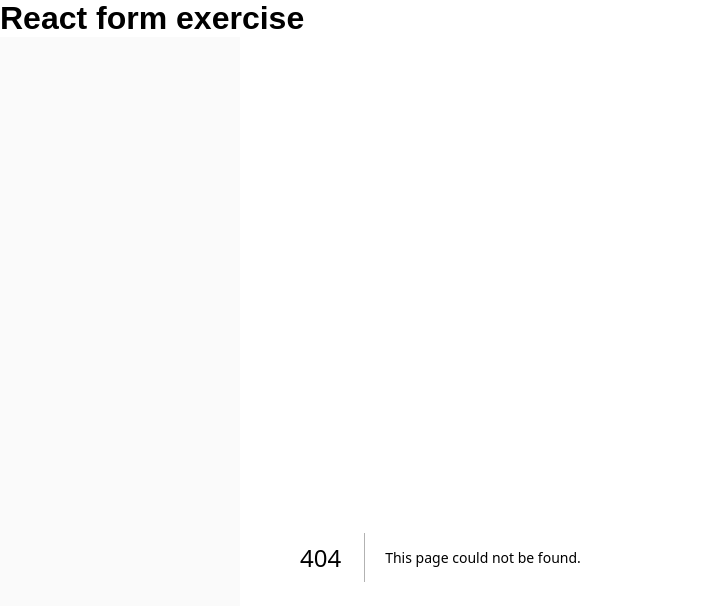
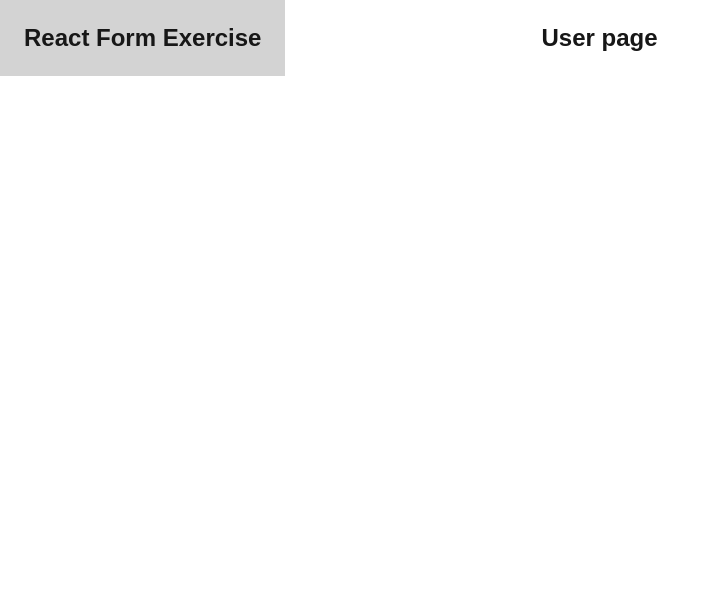
Before and after one commit to ottoworld/react-form-exercise, a Next.js app: page /user in a window 1280 px wide. Before the commit this address had no page. Shown: the top 606 px of the page, without its empty margins (0-720 px from the left). Built offline with nearby package versions, Linux system fonts and the light colour scheme.

Commit message:
feat: add user page and move app layout styles

```diff
--- a/app/layout.tsx
+++ b/app/layout.tsx
@@ -26,9 +26,11 @@ export default function RootLayout({
   return (
     <html lang="en">
       <body className={`${geistSans.variable} ${geistMono.variable}`}>
-        <h1>React form exercise</h1>
         <div className={styles.page}>
-          <main className={styles.main}>{children}</main>
+          <nav className={styles.pageNav}>
+            <h1>React Form Exercise</h1>
+          </nav>
+          <main className={styles.pageMain}>{children}</main>
         </div>
       </body>
     </html>
--- a/app/page.module.css
+++ b/app/page.module.css
@@ -1,141 +1,39 @@
 .page {
-  --background: #fafafa;
-  --foreground: #fff;
+  --pageMainPaddingInline: 24px;
+  display: flex;
+}
 
-  --text-primary: #000;
-  --text-secondary: #666;
+.pageNav {
+  padding: 24px;
+  flex-basis: fit-content;
+  background: lightgray;
+  max-width: 100vw;
+}
 
-  --button-primary-hover: #383838;
-  --button-secondary-hover: #f2f2f2;
-  --button-secondary-border: #ebebeb;
+.pageMain {
+  padding-block: 24px;
+  padding-inline: var(--pageMainPaddingInline);
+  flex-grow: 1;
 
   display: flex;
-  min-height: 100vh;
-  align-items: center;
-  justify-content: center;
-  font-family: var(--font-geist-sans), serif;
-  background-color: var(--background);
+  flex-direction: column;
+  gap: 32px;
 }
 
-.main {
-  display: flex;
-  min-height: 100vh;
-  width: 100%;
-  max-width: 800px;
-  flex-direction: column;
-  align-items: flex-start;
-  justify-content: space-between;
-  background-color: var(--foreground);
-  padding: 120px 60px;
-}
-
-.intro {
-  display: flex;
-  flex-direction: column;
-  align-items: flex-start;
-  text-align: left;
-  gap: 24px;
-}
-
-.intro h1 {
-  max-width: 320px;
-  font-size: 40px;
-  font-weight: 600;
-  line-height: 48px;
-  letter-spacing: -2.4px;
-  text-wrap: balance;
-  color: var(--text-primary);
-}
-
-.intro p {
-  max-width: 440px;
-  font-size: 18px;
-  line-height: 32px;
-  text-wrap: balance;
-  color: var(--text-secondary);
-}
-
-.intro a {
-  font-weight: 500;
-  color: var(--text-primary);
-}
-
-.ctas {
-  display: flex;
-  flex-direction: row;
-  width: 100%;
-  max-width: 440px;
-  gap: 16px;
-  font-size: 14px;
-}
-
-.ctas a {
-  display: flex;
-  justify-content: center;
-  align-items: center;
-  height: 40px;
-  padding: 0 16px;
-  border-radius: 128px;
-  border: 1px solid transparent;
-  transition: 0.2s;
-  cursor: pointer;
-  width: fit-content;
-  font-weight: 500;
-}
-
-a.primary {
-  background: var(--text-primary);
-  color: var(--background);
-  gap: 8px;
-}
-
-a.secondary {
-  border-color: var(--button-secondary-border);
-}
-
-/* Enable hover only on non-touch devices */
-@media (hover: hover) and (pointer: fine) {
-  a.primary:hover {
-    background: var(--button-primary-hover);
-    border-color: transparent;
-  }
-
-  a.secondary:hover {
-    background: var(--button-secondary-hover);
-    border-color: transparent;
+@media (min-width: 768px) {
+  .page {
+    --pageMainPaddingInline: 10vw;
   }
 }
 
-@media (max-width: 600px) {
-  .main {
-    padding: 48px 24px;
-  }
-
-  .intro {
-    gap: 16px;
-  }
-
-  .intro h1 {
-    font-size: 32px;
-    line-height: 40px;
-    letter-spacing: -1.92px;
+@media (min-width: 1024px) {
+  .page {
+    --pageMainPaddingInline: 20vw;
   }
 }
 
-@media (prefers-color-scheme: dark) {
-  .logo {
-    filter: invert();
-  }
-
+@media (min-width: 1440px) {
   .page {
-    --background: #000;
-    --foreground: #000;
-
-    --text-primary: #ededed;
-    --text-secondary: #999;
-
-    --button-primary-hover: #ccc;
-    --button-secondary-hover: #1a1a1a;
-    --button-secondary-border: #1a1a1a;
+    --pageMainPaddingInline: 25vw;
   }
 }
--- a/app/sign-up/sign-up.module.css
+++ b/app/sign-up/sign-up.module.css
@@ -1,7 +1,4 @@
 .sections {
-   display: flex;
-    flex-direction: column;
-    gap: 32px
 }
 
 .form  {
--- /dev/null
+++ b/app/user/page.tsx
@@ -0,0 +1,3 @@
+export default function UserPage() {
+  return <h2>User page</h2>;
+}
```
Also changed, not shown: app/sign-up/page.tsx (+5 -4 lines).
